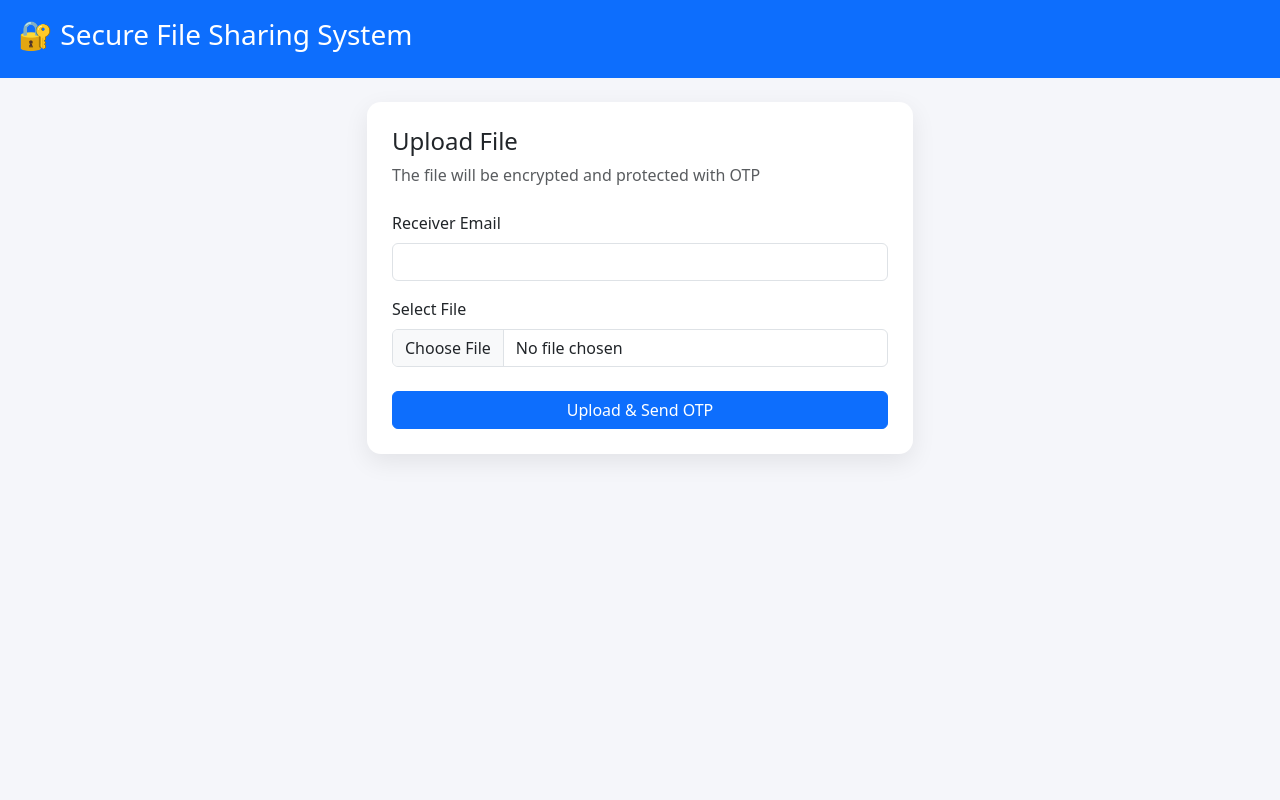
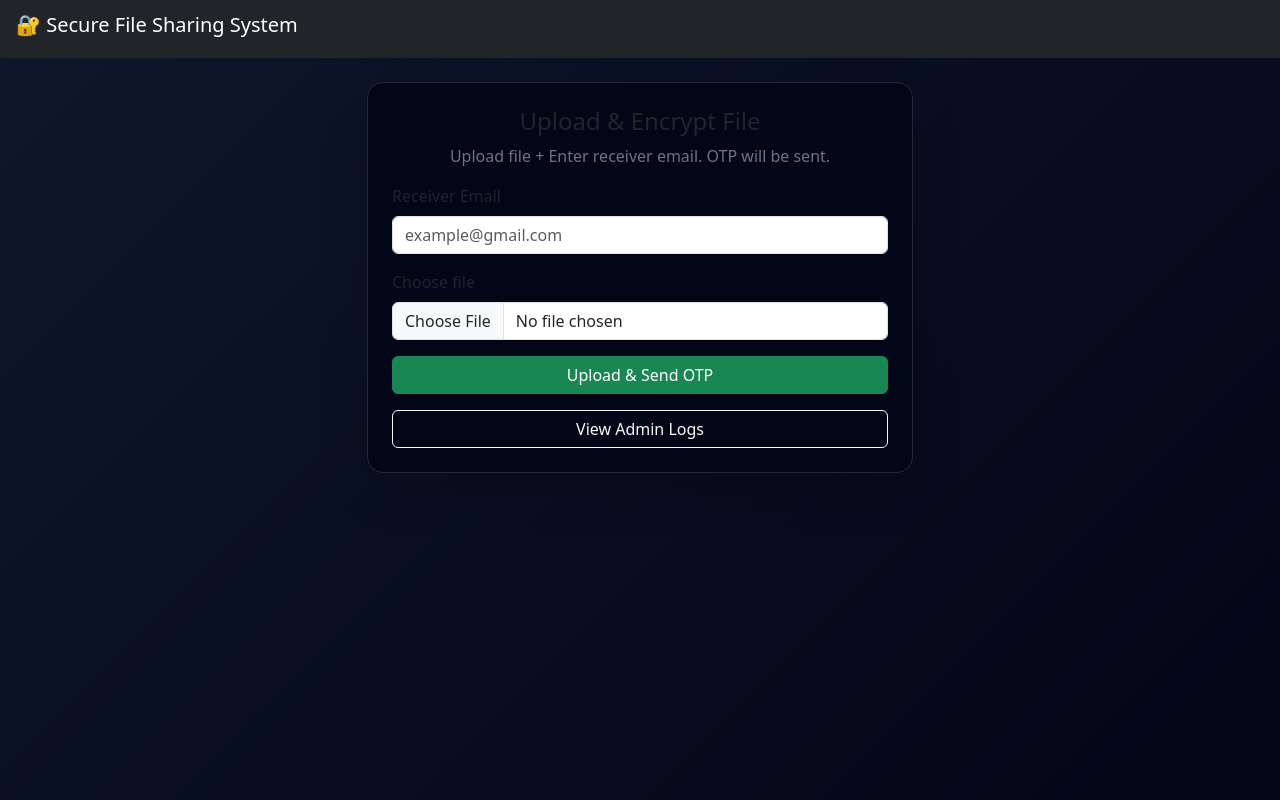
Before and after one commit to securefileshare-project/secure-file-sharing, a Flask app: page / in a window 1280 px wide. Run offline with Flask 3, Linux system fonts and the light colour scheme.

Commit message:
Update upload.html

```diff
--- a/templates/upload.html
+++ b/templates/upload.html
@@ -8,62 +8,77 @@
 
     <style>
         body{
-            background:#f5f6fa;
+            background: linear-gradient(135deg,#0f172a,#020617);
+            color:white;
+            min-height:100vh;
         }
-        .header-box{
-            background:#0d6efd;
-            color:white;
-            padding:18px;
+        .card{
+            background:#020617;
+            border:1px solid #1f2937;
         }
-        .box{
-            background:white;
-            border-radius:14px;
-            padding:25px;
-            box-shadow:0 8px 25px rgba(0,0,0,0.08);
+        .alert{
+           animation: blink 0.9s ease-in-out 2;
+        }
+        @keyframes blink{
+           0%{opacity:0.3;}
+           50%{opacity:1;}
+           100%{opacity:0.3;}
         }
     </style>
 </head>
 
 <body>
 
-<div class="header-box">
-   <h3>🔐 Secure File Sharing System</h3>
-</div>
+<nav class="navbar navbar-dark bg-dark px-3">
+    <span class="navbar-brand h1">🔐 Secure File Sharing System</span>
+</nav>
 
-<div class="container mt-4">
-
+<!-- FLASH MESSAGES -->
 {% with messages = get_flashed_messages(with_categories=True) %}
   {% if messages %}
     {% for category, msg in messages %}
-          <div class="alert alert-{{category}}">{{ msg }}</div>
+      <div class="alert alert-{{category}} text-center m-3" role="alert">
+        {{ msg }}
+      </div>
     {% endfor %}
   {% endif %}
 {% endwith %}
 
+<div class="container mt-4">
     <div class="row justify-content-center">
         <div class="col-md-6">
 
-            <div class="box">
+            <div class="card p-4 shadow-lg rounded-4">
 
-                <h4>Upload File</h4>
-                <p class="text-muted">
-                    The file will be encrypted and protected with OTP
+                <h4 class="text-center mb-2">Upload & Encrypt File</h4>
+                <p class="text-center text-secondary">
+                    Upload file + Enter receiver email. OTP will be sent.
                 </p>
 
                 <form method="POST" enctype="multipart/form-data">
 
-                    <label class="form-label mt-2">Receiver Email</label>
-                    <input class="form-control" name="email" type="email" required>
+                    <div class="mb-3">
+                        <label class="form-label">Receiver Email</label>
+                        <input class="form-control" type="email" name="email" required placeholder="example@gmail.com">
+                    </div>
 
-                    <label class="form-label mt-3">Select File</label>
-                    <input class="form-control" name="file" type="file" required>
+                    <div class="mb-3">
+                        <label class="form-label">Choose file</label>
+                        <input class="form-control" type="file" name="file" required>
+                    </div>
 
-                    <button class="btn btn-primary w-100 mt-4">
+                    <button class="btn btn-success w-100">
                         Upload & Send OTP
                     </button>
 
                 </form>
+
+                <a class="btn btn-outline-light w-100 mt-3" href="/admin/logs">
+                    View Admin Logs
+                </a>
+
             </div>
+
         </div>
     </div>
 </div>
```
Lines whose indentation alone changed are shown as unchanged.
